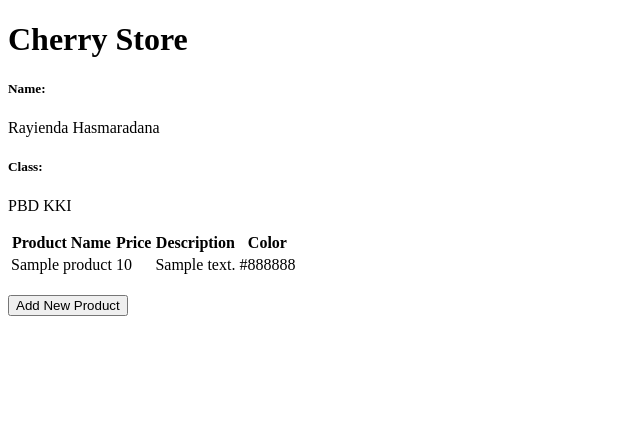
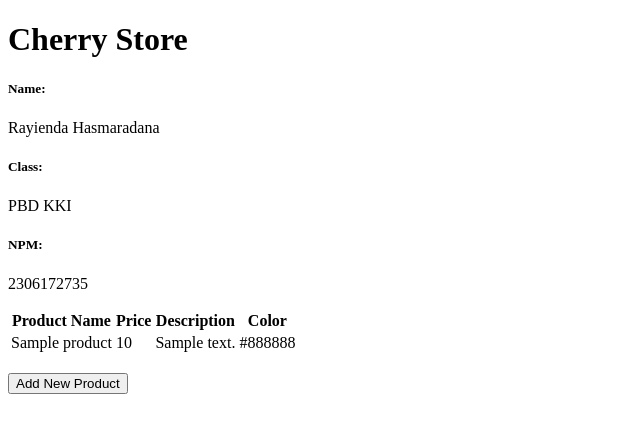
Before and after one commit to rayienda/cherry-store, a Django app: page / in a window 1280 px wide. Shown: the top 433 px of the page, without its empty margins (0-640 px from the left). Run offline with Django 5.2, Linux system fonts and the light colour scheme; tables that the repository leaves empty hold one stand-in row (values such as "Sample post").

Commit message:
edited main.html (added NPM)

```diff
--- a/main/templates/main.html
+++ b/main/templates/main.html
@@ -7,6 +7,9 @@
 
 <h5>Class: </h5>
 <p>{{ class }}</p>
+
+<h5>NPM: </h5>
+<p>{{ 2306172735 }}</p>
 
 {% if not product_entries %}
 <p>There are no products in cherry store.</p>
```
